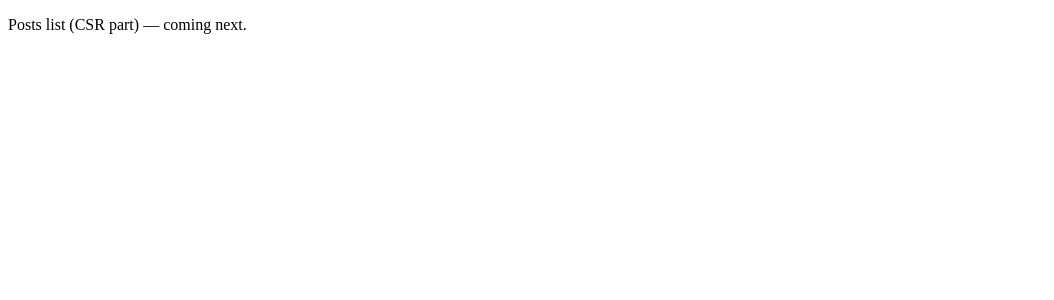
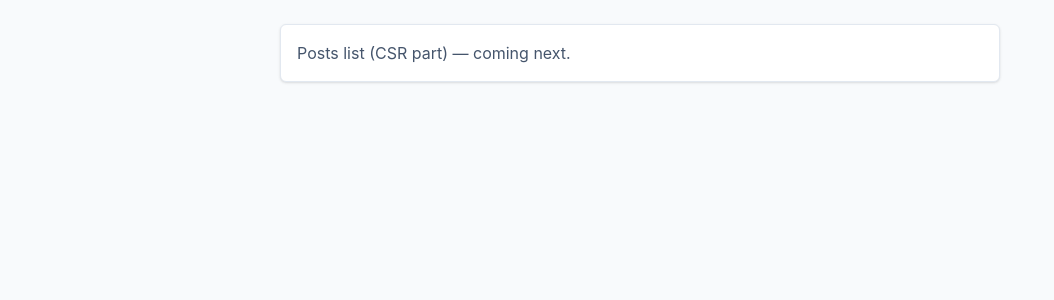
Before and after one commit to Woodiik/SKELETON-CHALLENGE, a Vue app in the folder frontend/: page / in a window 1280 px wide. Shown: the top 300 px of the page, without its empty margins (0-1054 px from the left). Built offline with nearby package versions, Linux system fonts and the light colour scheme.

Commit message:
tailwind v4 setup via vite plugin

```diff
--- a/frontend/package.json
+++ b/frontend/package.json
@@ -15,7 +15,9 @@
     "vue-router": "^5.0.6"
   },
   "devDependencies": {
+    "@tailwindcss/vite": "^4.2.4",
     "@vitejs/plugin-vue": "^6.0.6",
+    "tailwindcss": "^4.2.4",
     "vite": "^8.0.10"
   }
 }
--- a/frontend/src/main.js
+++ b/frontend/src/main.js
@@ -1,9 +1,13 @@
+import './styles/app.css';
 import { createApp } from 'vue';
 import { createPinia } from 'pinia';
 import App from './App.vue';
 import router from './router';
 
-const app = createApp(App);
-app.use(createPinia());
-app.use(router);
-app.mount('#app');
+const mount = document.getElementById('app');
+if (mount) {
+  const app = createApp(App);
+  app.use(createPinia());
+  app.use(router);
+  app.mount(mount);
+}
--- a/frontend/src/pages/Home.vue
+++ b/frontend/src/pages/Home.vue
@@ -4,7 +4,9 @@
 </script>
 
 <template>
-  <section>
-    <p>Posts list (CSR part) — coming next.</p>
+  <section class="mx-auto max-w-3xl p-6">
+    <p class="rounded-md border border-slate-200 bg-white p-4 text-slate-600 shadow-sm">
+      Posts list (CSR part) &mdash; coming next.
+    </p>
   </section>
 </template>
--- /dev/null
+++ b/frontend/src/styles/app.css
@@ -0,0 +1,7 @@
+@import 'tailwindcss';
+
+/* Project tokens & overrides go below as the design takes shape. */
+
+body {
+  @apply bg-slate-50 text-slate-900 antialiased;
+}
--- a/frontend/vite.config.js
+++ b/frontend/vite.config.js
@@ -1,12 +1,13 @@
 import { defineConfig } from 'vite';
 import vue from '@vitejs/plugin-vue';
+import tailwind from '@tailwindcss/vite';
 import { fileURLToPath, URL } from 'node:url';
 
 // Vite outputs the bundle into the Sails `assets/dist` folder.
-// Sails will serve it as static and the EJS layout reads `manifest.json`
-// to inject the right hashed file names.
+// Sails serves it statically and the EJS layout reads `manifest.json`
+// to pick up the right hashed file names per build.
 export default defineConfig({
-  plugins: [vue()],
+  plugins: [vue(), tailwind()],
   build: {
     outDir: '../assets/dist',
     emptyOutDir: true,
```
Also changed, not shown: 1 other file (tests, documents, lock files or other folders).
